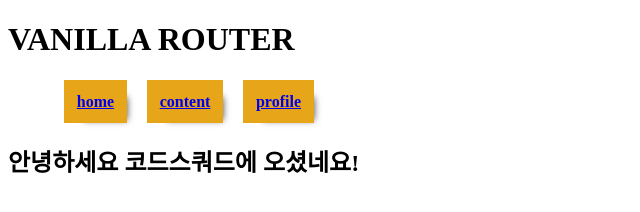
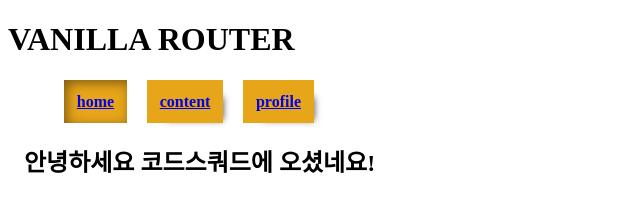
Before and after one commit to crongro/simple-router, a plain HTML site: page index.html in a window 1280 px wide. Both pictures are taken after a click on the item "home". Shown: the whole page, without its empty margins (0-640 px from the left). Drawn offline with Linux system fonts and the light colour scheme.

Commit message:
feature. popstate할때 메뉴하이라이팅 기능 추가

```diff
--- a/app.js
+++ b/app.js
@@ -4,11 +4,16 @@ function getPath() {
     return location.pathname;
 }
 
-function getCurrentPath(e) {
-    const {target} = e;
-    const listNode = e.target.closest("li");
-    if(!listNode) return;
-    if(target.nodeName === "A")  e.preventDefault();
+function setInsetStyle(pathName) {
+    const styleName = "button-inset";
+    document.querySelector(`.${styleName}`)?.classList.remove(styleName)
+
+    const node = document.querySelector(`nav li>a[href='${pathName}'`);
+    node.closest("li").classList.toggle(styleName);
+}
+
+function getCurrentPath(e, listNode) {
+    if(e.target.nodeName === "A")  e.preventDefault();
     const path = listNode.querySelector("a").getAttribute("href");
     return path;
 }
@@ -37,8 +42,13 @@ function render(renderTarget, sHTML) {
 // Push State
 function onLink() {
     document.querySelector("nav ul").addEventListener("click", async (e) => {
-        const path  = getCurrentPath(e);
+        const listNode = e.target.closest("li");
+        if(!listNode) return;
+
+
+        const path  = getCurrentPath(e, listNode);
         const state = await getStates(path);
+
 
         //push state
         history.pushState(state, '', path)
@@ -49,10 +59,14 @@ function onLink() {
 }
 
 function popStateHandler({state}) {
+
     const renderTargetWrap = document.querySelector(".content-wrap");
     const targetView = getPath();
+
     const contentViewHTML = viewMap[targetView](state?.content);
     render(renderTargetWrap, contentViewHTML);
+
+    setInsetStyle(targetView);
 }
 
 // Pop State
@@ -76,6 +90,9 @@ const viewMap = {
                 </li>`
             )
         },``);
+    },
+    '/profile'(data) {
+        return (`<h2>코드스쿼드는 SW를 찐하게 배우는 공간입니다</h2>`)
     }
 }
 
--- a/index.css
+++ b/index.css
@@ -1,8 +1,11 @@
+.content-wrap > *  {
+    margin-left: 1rem;
+}
+
 li {
     list-style: none;
     display: inline-block;
     padding: .8rem;
-    margin-left:1rem;
 }
 
 nav li{
@@ -17,3 +20,7 @@ nav li{
 .content-wrap li {
     display: block;
 }
+
+.button-inset {
+    box-shadow: inset 3px 3px 12px #7e5b10;
+}
--- a/index.html
+++ b/index.html
@@ -12,9 +12,9 @@
     <h1>VANILLA ROUTER</h1>
     <nav>
         <ul>
-            <li><a href='/' rel="home">home</a></li>
-            <li><a href='/content' rel="content">content</a></li>
-            <li><a href='/profile' rel="profile">profile</a></li>
+            <li><a href='/' > home</a></li>
+            <li><a href='/content'> content</a></li>
+            <li><a href='/profile'> profile</a></li>
         </ul>
     </nav>
     <div class="content-wrap">
```
